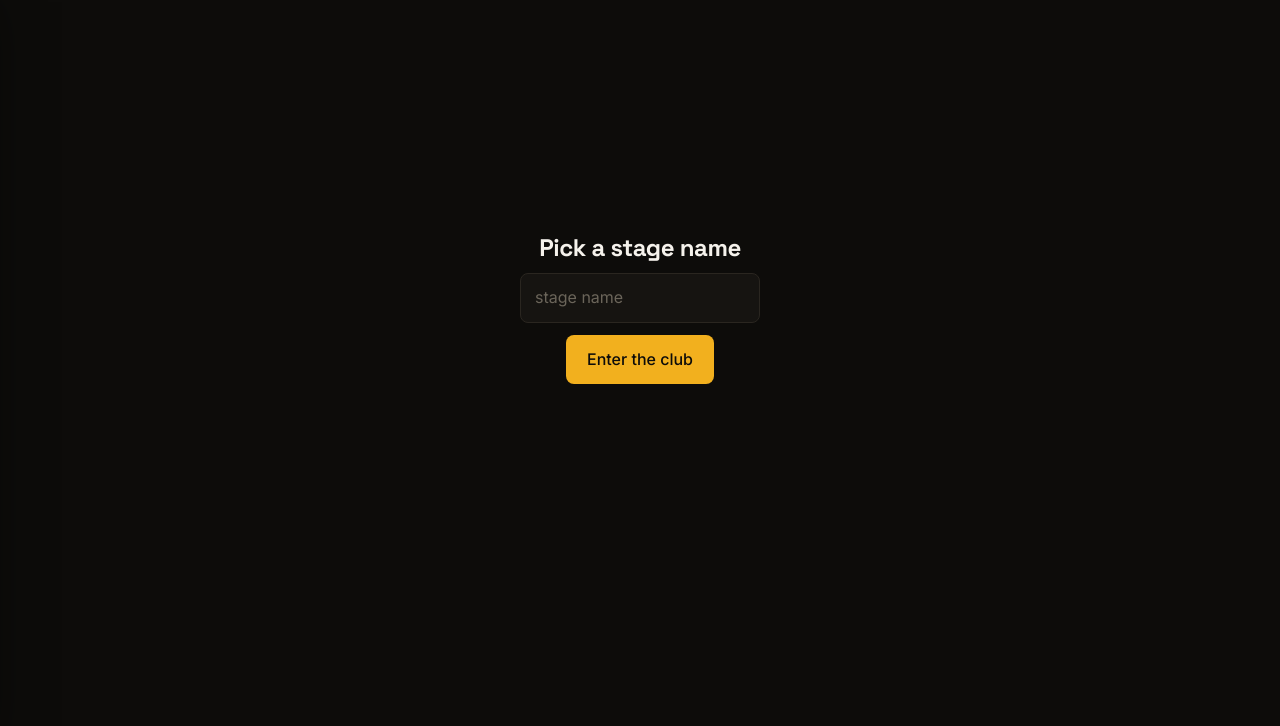
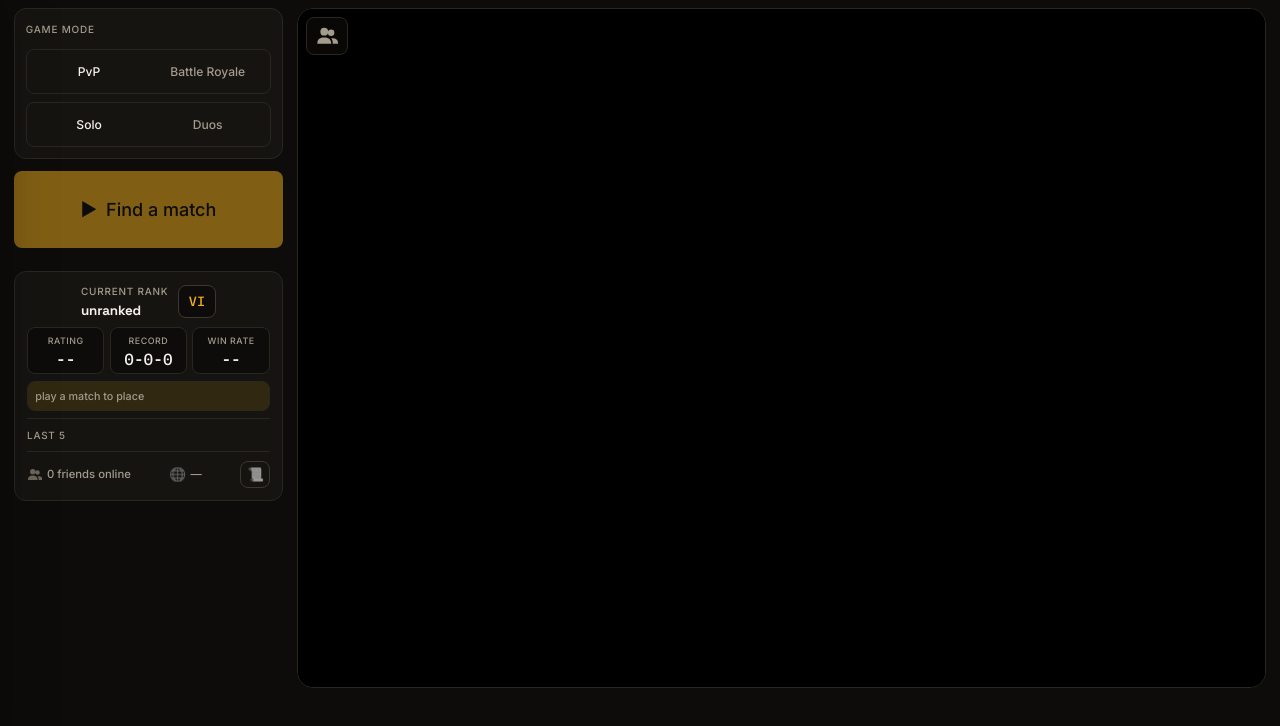
Before and after one commit to aledminc/omegLOL, a website: page public/play.html in a window 1280 px wide. Shown: the part 70-796 px from the top of the page. Drawn offline with Linux system fonts and the light colour scheme; no server answers.

Commit message:
more play.html UI changes

```diff
--- a/public/play.html
+++ b/public/play.html
@@ -52,7 +52,9 @@
   .me-card { flex:1 1 auto; min-height:0; justify-content:space-between;
     gap:clamp(7px, 3.3cqw, 14px); margin-top:clamp(9px, 4cqw, 16px); overflow:hidden; }
   body.in-lobby .me-card { display:none; }
-  .me-head { display:grid; grid-template-columns:minmax(0, 1fr) auto; gap:clamp(7px, 3.3cqw, 14px); align-items:center; }
+  /* rank text + numeral badge hug each other, centered in the card */
+  .me-head { display:flex; align-items:center; justify-content:center; gap:clamp(8px, 3.5cqw, 14px); min-width:0; }
+  .me-head > div { min-width:0; }
   .me-label { display:block; font-size:clamp(9px, 3.7cqw, 12px); font-weight:500; color:var(--text-2);
     text-transform:uppercase; letter-spacing:.08em; }
   .me-tier { display:block; margin-top:2px; font-family:var(--font-display); font-weight:700;
@@ -396,11 +398,31 @@
      cqw-scaled so it stays a dominant, well-filled CTA at any rail width. */
   #find {
     display:flex; align-items:center; justify-content:center; gap:clamp(7px, 3.3cqw, 14px);
-    font-size:clamp(13px, 5cqw, 17px); font-weight:500; line-height:1.35;
-    padding:clamp(14px, 6cqw, 22px) clamp(9px, 4cqw, 16px);
+    font-size:clamp(16px, 6.7cqw, 22px); font-weight:500; line-height:1.35;
+    padding:clamp(22px, 9.5cqw, 36px) clamp(9px, 4cqw, 16px);
     background:var(--gold); color:var(--bg); border-color:transparent;
-  }
-  #find .blink { flex:none; }
+    position:relative; overflow:hidden;
+  }
+  #find .blink { flex:none; display:inline-block; }
+  /* every ~3.5s: a sheen sweeps across the gold while the ▶ gives a little "go" nudge.
+     Animations live on the pseudo/child so #find's own hover translateY still works. */
+  #find::after { content:""; position:absolute; top:-4px; bottom:-4px; left:-60%; width:40%;
+    background:linear-gradient(105deg, transparent, rgba(255,255,255,.5), transparent);
+    transform:skewX(-18deg); pointer-events:none; opacity:0; }
+  @media (prefers-reduced-motion: no-preference) {
+    #find:not(:disabled):not(.cancel-search)::after { animation:findShine 3.5s ease-in-out infinite; }
+    #find:not(:disabled):not(.cancel-search) .blink { animation:findNudge 3.5s ease-in-out infinite; }
+  }
+  @keyframes findShine {
+    0%, 55% { left:-60%; opacity:0; }
+    60%     { opacity:1; }
+    85%, 100% { left:130%; opacity:0; }
+  }
+  @keyframes findNudge {
+    0%, 55%, 75%, 100% { transform:translateX(0); }
+    62% { transform:translateX(0.22em); }
+    68% { transform:translateX(-0.06em); }
+  }
   #find:hover:not(:disabled) { background:var(--gold-2); transform:translateY(-1px); }
   #find:active:not(:disabled) { transform:translateY(0); }
   #find.cancel-search {                                /* leaving the queue reads as danger, quietly */
@@ -565,7 +587,9 @@
 </style>
 </head>
 <body data-phase="idle" data-role="">
-<div class="gate" id="nameGate">
+<!-- starts hidden so returning players never see it flash before auth resolves; every
+     path that actually needs a name (no token, needName, nameError) un-hides it -->
+<div class="gate hidden" id="nameGate">
   <h1>Pick a stage name</h1>
   <input id="nameInput" placeholder="stage name" maxlength="20" autocomplete="off" spellcheck="false" />
   <button id="nameBtn">Enter the club</button>
```
